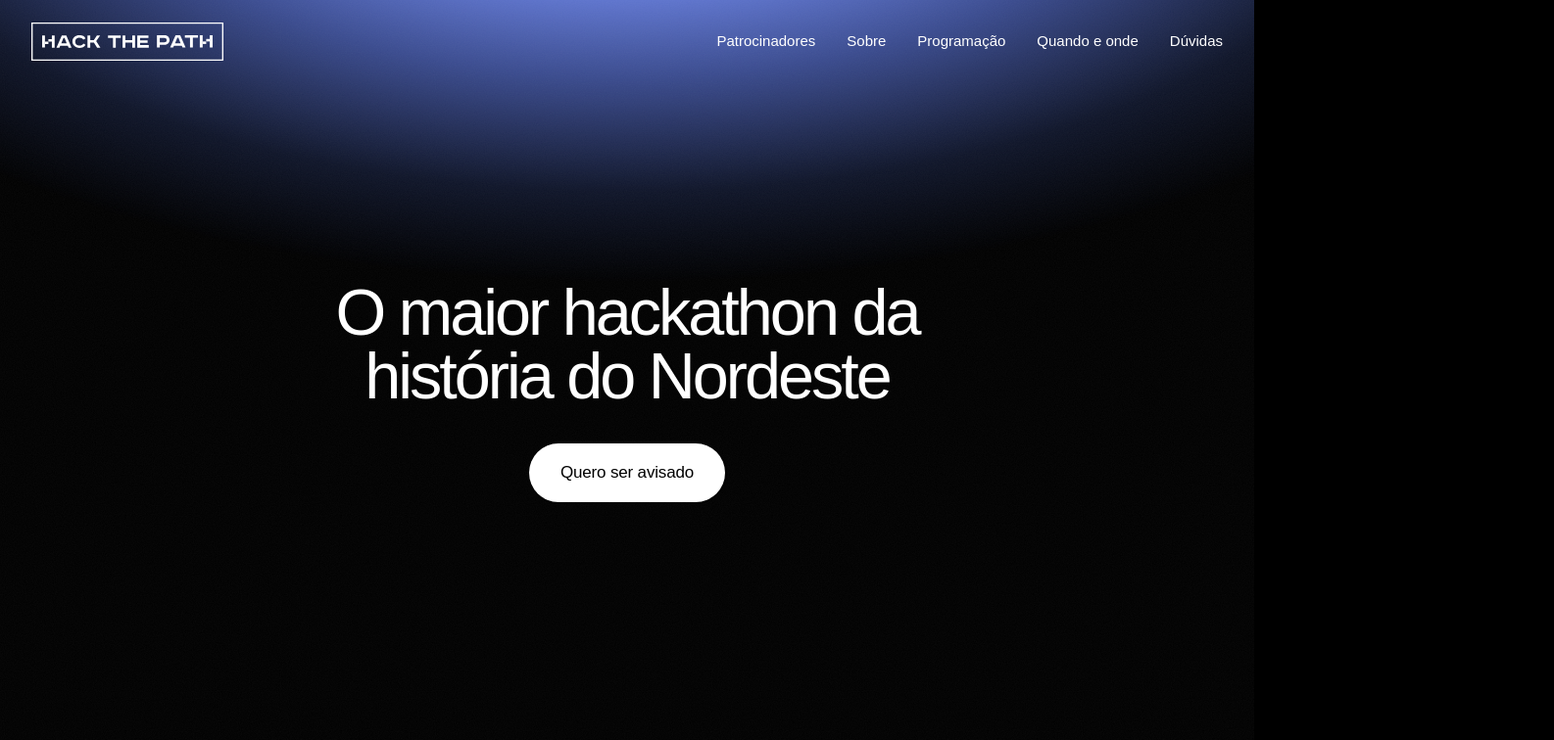
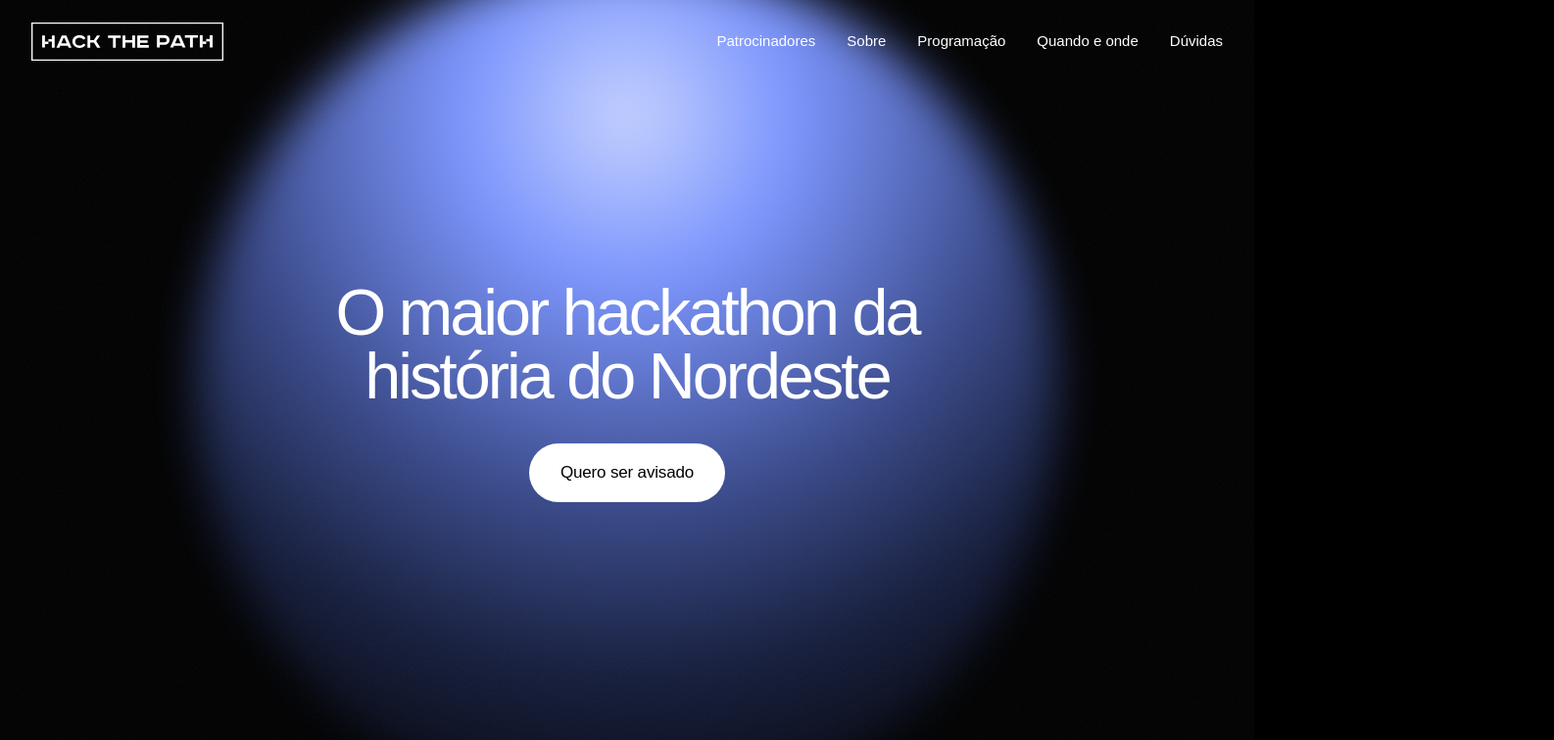
Before and after one commit to TrilhaUFPB/htp-website, a Next.js app in the folder frontend/: page / in a window 1280 px wide. Shown: the top 756 px of the page at 98% size, 1586 px wide, since content can reach past the window. Built offline with nearby package versions, Linux system fonts and the light colour scheme; no server answers; a web font is replaced by a local one.

Commit message:
feat: replace the hero aurora with a growing gradient orb
A top-lit blue orb grows from a point behind the title on load, then keeps
growing across the hero's scroll until it fills the card. Entrance and
scroll growth use separate scale and transform properties so they compose
on the compositor.

```diff
--- a/frontend/app/globals.css
+++ b/frontend/app/globals.css
@@ -78,10 +78,10 @@ a:hover {
 /* ---------------------------------------------------------------------------
    Hero.
 
-   A black stage under an aurora: brand-blue light falling from the top edge
-   and fading out before the title, breathing slowly, with film grain over it
-   so the gradient has texture instead of banding. (The Dia glow is saved for
-   the footer.)
+   A black stage with a gradient orb behind the title: it grows from a point
+   on load, then keeps growing as the hero is scrolled. Lit from the top, dark
+   at the core where the title sits, with film grain over it so the gradient
+   has texture instead of banding. (The Dia glow is saved for the footer.)
 
    Where scroll-driven animations exist, the section gets a runway: the stage
    pins while the frame is clipped into the rounded page card. It is all clip-path and transform on the section's view timeline,
@@ -119,19 +119,36 @@ a:hover {
   place-items: center;
 }
 
-.hero-aurora {
+.hero-orb {
   position: absolute;
-  inset: -20%;
+  left: 50%;
+  top: 50%;
   z-index: -2;
-  background: radial-gradient(60% 45% at 50% 0%,
-    #c6d2fe 0%, #7a94fd 22%, #3b4c8f 48%, #10162a 70%, #000 88%);
-  transform-origin: 50% 0;
-  animation: aurora-breathe 14s ease-in-out infinite alternate;
+  width: min(130vw, 880px);
+  aspect-ratio: 1;
+  border-radius: 50%;
+  background: radial-gradient(circle at 50% 18%,
+    #c6d2fe 0%, #7a94fd 20%, #3b4c8f 46%, #141c3a 68%, #05070f 86%, transparent 100%);
+  filter: blur(24px);
+  translate: -50% -50%;
+  animation: orb-grow 2.4s cubic-bezier(0.16, 1, 0.3, 1) 0.1s both;
 }
 
-@keyframes aurora-breathe {
+/* `scale` for the entrance, `transform` for the scroll: separate properties,
+   so the two animations compose instead of fighting. */
+@keyframes orb-grow {
+  from {
+    scale: 0.08;
+    opacity: 0;
+  }
+  30% {
+    opacity: 1;
+  }
+}
+
+@keyframes orb-scroll-grow {
   to {
-    transform: scale(1.12) translateY(-3%);
+    transform: scale(1.7);
   }
 }
 
@@ -146,15 +163,9 @@ a:hover {
   pointer-events: none;
 }
 
-@media (max-width: 680px) {
-  .hero-aurora {
-    background: radial-gradient(90% 40% at 50% 0%,
-      #c6d2fe 0%, #7a94fd 22%, #3b4c8f 48%, #10162a 70%, #000 88%);
-  }
-}
 
 @media (prefers-reduced-motion: reduce) {
-  .hero-aurora {
+  .hero-orb {
     animation: none;
   }
 }
@@ -169,6 +180,14 @@ a:hover {
       animation: hero-contract linear both;
       animation-timeline: --hero;
       animation-range: contain 35% contain 100%;
+    }
+
+    .hero-orb {
+      animation:
+        orb-grow 2.4s cubic-bezier(0.16, 1, 0.3, 1) 0.1s both,
+        orb-scroll-grow linear both;
+      animation-timeline: auto, --hero;
+      animation-range: normal, contain 0% contain 100%;
     }
   }
 }
--- a/frontend/app/page.tsx
+++ b/frontend/app/page.tsx
@@ -67,7 +67,7 @@ export default function Home() {
         <section className="scroll-hero" aria-labelledby="hero-title">
           <div className="scroll-hero-stage">
             <div className="hero-frame">
-              <div className="hero-aurora" aria-hidden="true" />
+              <div className="hero-orb" aria-hidden="true" />
               <div className="hero-grain" aria-hidden="true" />
               <div className="hero-copy">
                 <h1 id="hero-title" className="hero-title">
```
